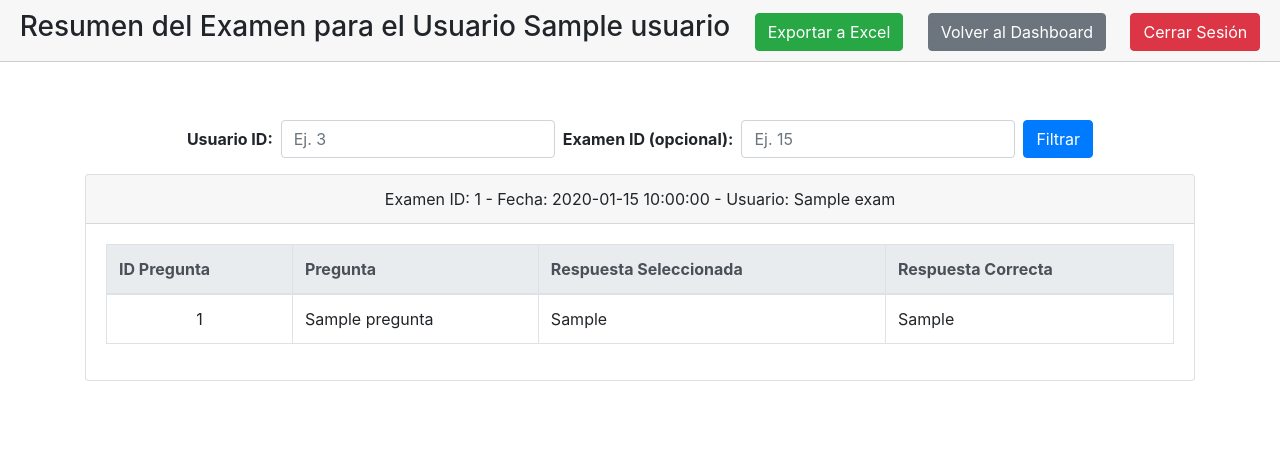
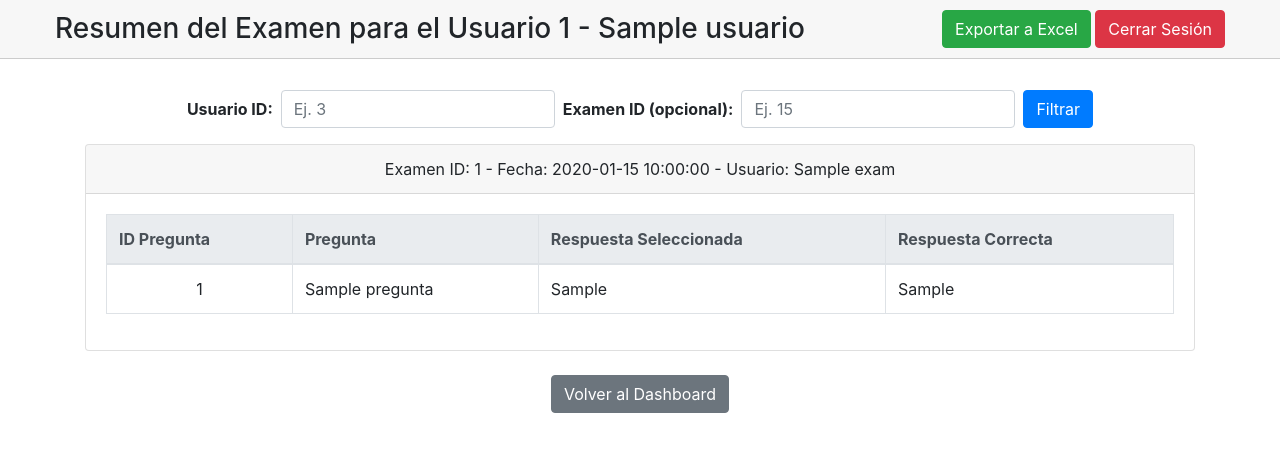
Before and after one commit to edihiho/examenes_app, a Flask app: template templates/admin_resumen_examen.html in a window 1280 px wide. Shown: the top 452 px of the page. Run offline with Flask 3, Linux system fonts and the light colour scheme; the template is opened without the code that fills it: most values are stand-ins (such as "Sample title", 1, 10 or a date in 2020); some libraries are stand-ins or nearby versions.

Commit message:
Add files via upload

```diff
--- a/templates/admin_resumen_examen.html
+++ b/templates/admin_resumen_examen.html
@@ -3,46 +3,52 @@
   <head>
     <meta charset="UTF-8">
     <meta name="viewport" content="width=device-width, initial-scale=1">
-    <title>Resumen de Exámenes por Usuario</title>
+    <title>Resumen de Exámenes</title>
     <link rel="stylesheet" href="{{ url_for('static', filename='styles.css') }}">
     <!-- Bootstrap CSS -->
     <link rel="stylesheet" href="https://stackpath.bootstrapcdn.com/bootstrap/4.3.1/css/bootstrap.min.css">
     <style>
-      /* Estilos para fijar el header superior */
-      .fixed-top-header {
+      /* Header fijo */
+      .fixed-header {
         position: fixed;
         top: 0;
         left: 0;
         width: 100%;
         background-color: #f7f7f7;
-        z-index: 1050;
+        z-index: 1000;
         border-bottom: 1px solid #ccc;
         padding: 10px 0;
       }
-      .fixed-top-header h3,
-      .fixed-top-header .btn {
-        margin: 0 10px;
+      .fixed-header .header-content {
+        display: flex;
+        align-items: center;
+        justify-content: space-between;
+        max-width: 1200px;
+        margin: 0 auto;
+        padding: 0 15px;
       }
-      /* Agregar margen superior al contenido para que no quede oculto tras el header */
-      .content-container {
-        margin-top: 120px; /* Ajusta este valor según la altura de tu header fijo */
+      /* Margen superior para que el contenido no quede oculto tras el header */
+      .content-wrapper {
+        margin-top: 90px; /* Ajusta según la altura del header */
       }
     </style>
   </head>
   <body>
-    <!-- Header fijo -->
-    <div class="fixed-top-header text-center">
-      <h3 class="d-inline">Resumen del Examen para el Usuario {{ usuario.nombre }}</h3>
-      <div class="d-inline">
-        <a href="{{ url_for('exportar_excel_resumen') }}" class="btn btn-success">Exportar a Excel</a>
-        <a href="{{ url_for('admin_dashboard') }}" class="btn btn-secondary">Volver al Dashboard</a>
-        <a href="{{ url_for('logout') }}" class="btn btn-danger" onclick="return confirm('¿Está seguro de cerrar sesión?');">Cerrar Sesión</a>
+    <!-- Header fijo con título y botones -->
+    <div class="fixed-header">
+      <div class="header-content">
+        <div>
+          <h3 class="mb-0">Resumen del Examen para el Usuario {{ usuario.id }} - {{ usuario.nombre or usuario.correo }}</h3>
+        </div>
+        <div>
+          <a href="{{ url_for('exportar_excel_resumen') }}" class="btn btn-success">Exportar a Excel</a>
+          <a href="{{ url_for('logout') }}" class="btn btn-danger" onclick="return confirm('¿Está seguro de cerrar sesión?');">Cerrar Sesión</a>
+        </div>
       </div>
     </div>
 
-    <!-- Contenedor de contenido desplazable -->
-    <div class="container content-container">
-      <!-- Formulario para filtrar por usuario y examen -->
+    <div class="container content-wrapper">
+      <!-- Formulario de filtro -->
       <form method="get" action="{{ url_for('resumen_examen_usuario') }}" class="form-inline justify-content-center mb-3">
         <div class="form-group mr-2">
           <label for="usuario_id" class="mr-2 font-weight-bold">Usuario ID:</label>
@@ -55,6 +61,7 @@
         <button type="submit" class="btn btn-primary">Filtrar</button>
       </form>
 
+      <!-- Resultados del resumen -->
       {% if resumen %}
         {% for exam in resumen %}
           <div class="card mb-3">
@@ -93,6 +100,11 @@
       {% else %}
         <p class="text-center text-muted">No se encontraron datos para el resumen.</p>
       {% endif %}
+
+      <!-- Botón para volver al Dashboard -->
+      <div class="text-center mt-4">
+        <a href="{{ url_for('admin_dashboard') }}" class="btn btn-secondary">Volver al Dashboard</a>
+      </div>
     </div>
 
     <!-- Inclusión de jQuery, Popper.js y Bootstrap JS -->
```
